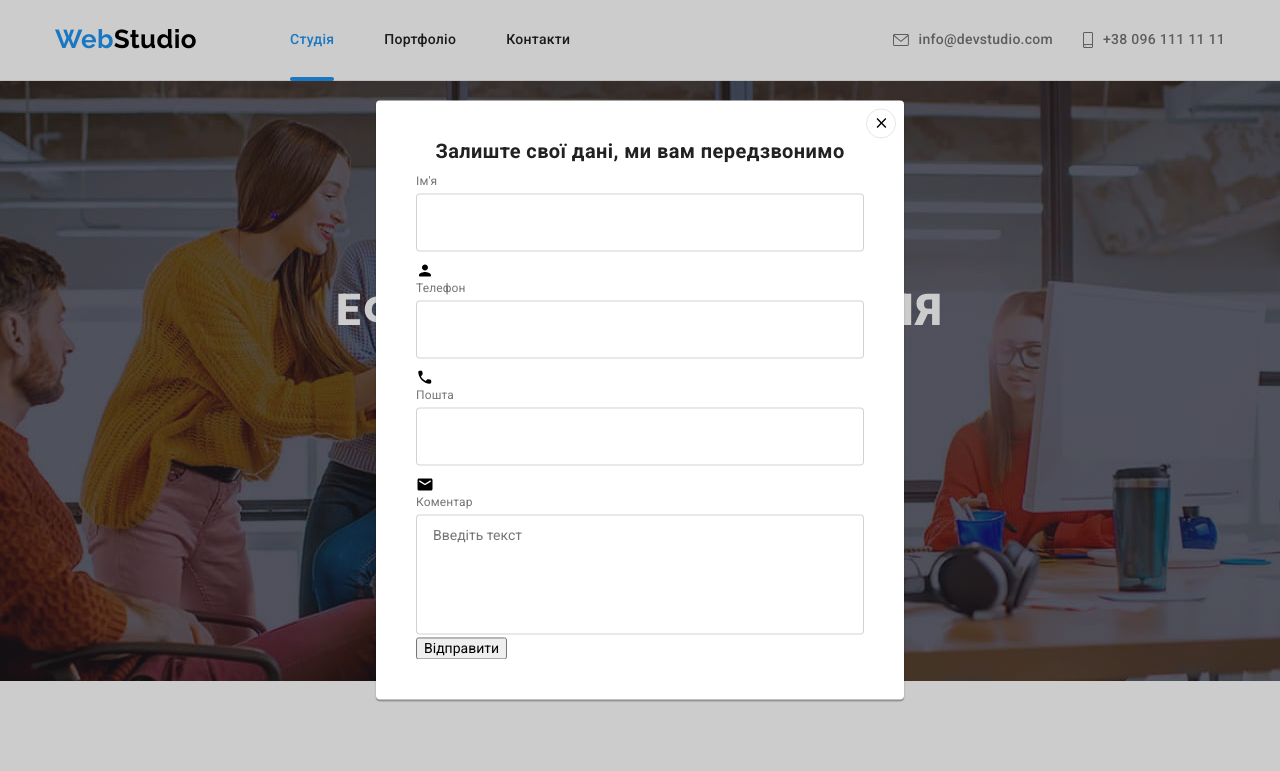
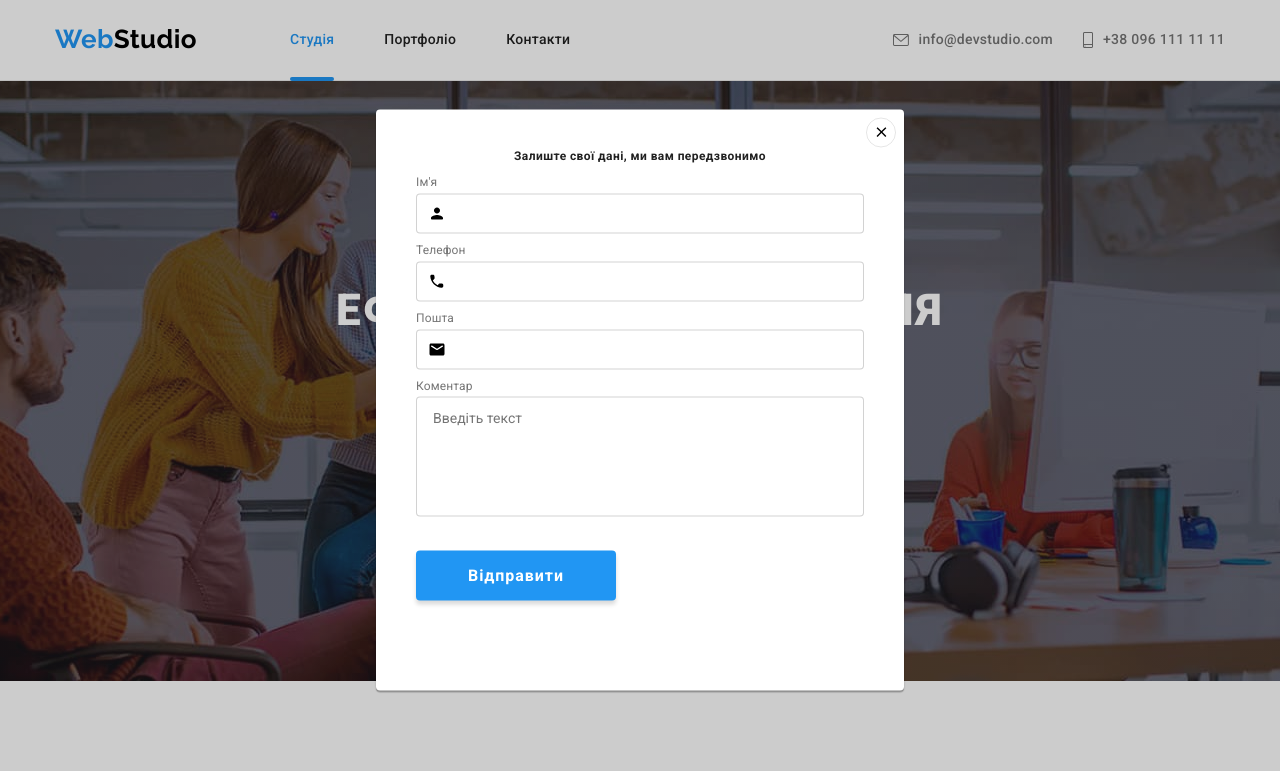
Before and after one commit to VikaRazuiova/goit-markup-hw-06, a plain HTML site: page index.html in a window 1280 px wide. Both pictures are taken after a click on the button "Замовити послугу". Shown: the top 771 px of the page. Drawn offline with nearby package versions, Linux system fonts and the light colour scheme.

Commit message:
Зміни до стилів

```diff
--- a/css/styles.css
+++ b/css/styles.css
@@ -660,7 +660,7 @@ img {
 
 
 .modal-title{
-    font-size: 20px;
+    font-size: 12px;
     line-height: 1.15;
     text-align: center;
     margin-bottom: 12px;
@@ -668,34 +668,74 @@ img {
 
 .modal-input{
     width: 100%;
-    min-height: 58px;
-    padding: 11px 12px;
-    margin-bottom: 10px;
+    height: 40px;
     border: 1px solid rgba(33, 33, 33, 0.2);
     border-radius: 4px;
+}
+
+.modal-input:focus{
+    outline-color: var(--accent-color);
+}
+
+.modal-input:focus + .imput-icon{
+    fill: var(--accent-color);
 }
 
 .modal-label{
     display: block;
     font-weight: 400;
     font-size: 12px;
+    margin-bottom: 4px;
     letter-spacing: 0.01em;
     line-height: 1.16;
     color: var(--secondary-text-color);
-    margin-bottom: 4px;
+
+}
+.imput-wrap{
+    position: relative;
+    margin-bottom: 10px;
 }
 
 
-.onlaine-comment{
+.imput-icon{
+    position: absolute;
+    left: 12px;
+    top: 50%;
+    transform: translateY(-50%);
+
+}
+
+.online-comment{
     width: 100%;
     min-height: 120px;
     resize: none;
     border: 1px solid rgba(33, 33, 33, 0.2);
     border-radius: 4px;
     padding: 12px 16px;
-
 }
 
+
+
+.modal-button{
+    width: 200px;
+    height: 50px;
+    color: var(--white-color);
+    background-color: var(--accent-color);
+
+    font-size: 16px;
+    font-weight: 700;
+    line-height: 1.88;
+    letter-spacing: 0.06em;
+    padding: 10px 52px;
+    margin-top: 30px;
+
+    background: #2196F3;
+    box-shadow: 0px 4px 4px rgba(0, 0, 0, 0.15);
+    border: transparent;
+    border-radius: 4px;
+
+    cursor: pointer;
+}
 
 
 
--- a/index.html
+++ b/index.html
@@ -601,12 +601,12 @@
             <textarea
               name="user-text"
               id="user-text"
-              class="onlaine-comment"
+              class="online-comment"
               placeholder="Введіть текст"
             ></textarea>
           </div>
 
-          <button type="submit">Відправити</button>
+          <button type="submit" class="modal-button">Відправити</button>
         </form>
       </div>
     </div>
```
